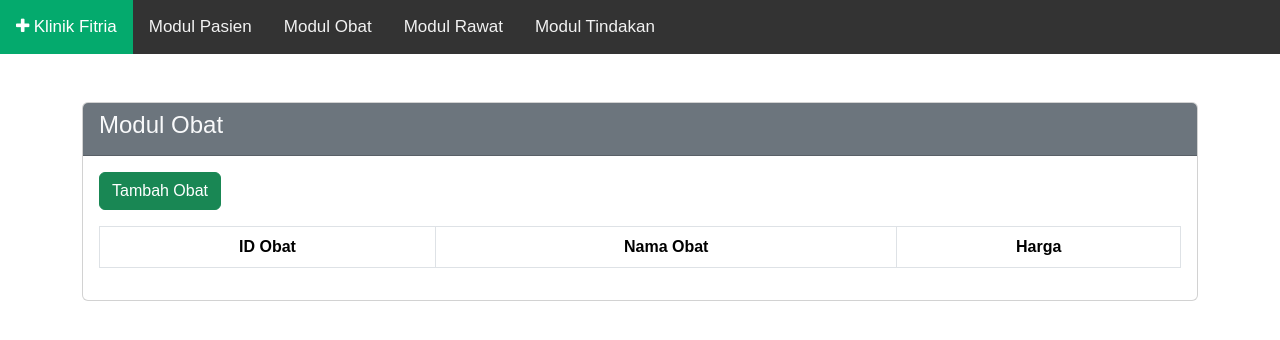
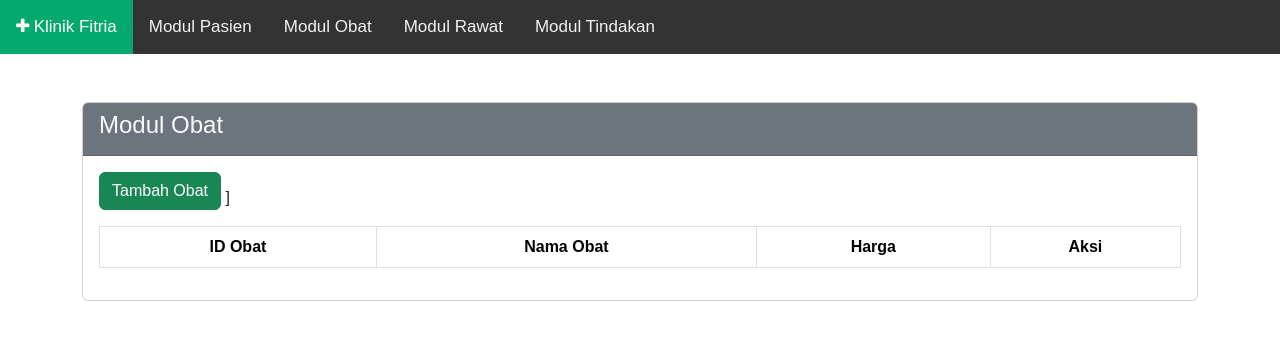
Before and after one commit to hidayathada/KlinikFitria, a CodeIgniter app: page /klinikfitria/index.php/obat/index in a window 1280 px wide. Shown: the top 340 px of the page. Run offline with CodeIgniter, Linux system fonts and the light colour scheme; data that the repository does not hold is empty; some libraries are stand-ins or nearby versions.

Commit message:
edit view

```diff
--- a/application/views/obat/addObat.php
+++ b/application/views/obat/addObat.php
@@ -3,7 +3,7 @@
         <div class="col-md-12">
             <div class="card mb-5">
             <div class="card-header bg-secondary">
-                    <h4 class="text-light">Tambah Obat</h4>
+                    <h4 class="text-light">Tambah Obat </h4>
                 </div>
                 <div class="card-body">
                     <div class="row">
--- a/application/views/obat/obatView.php
+++ b/application/views/obat/obatView.php
@@ -14,7 +14,8 @@
                             <tr>
                                 <th class="text-center">ID Obat</th>
                                 <th class="text-center">Nama Obat</th>
-                                <th class="text-center">Harga</th>
+                                <th class="text-center">Harga</th>]
+                                <th class="text-center">Aksi</th>
                             </tr>
                         </thead>
                         <tbody>
```
